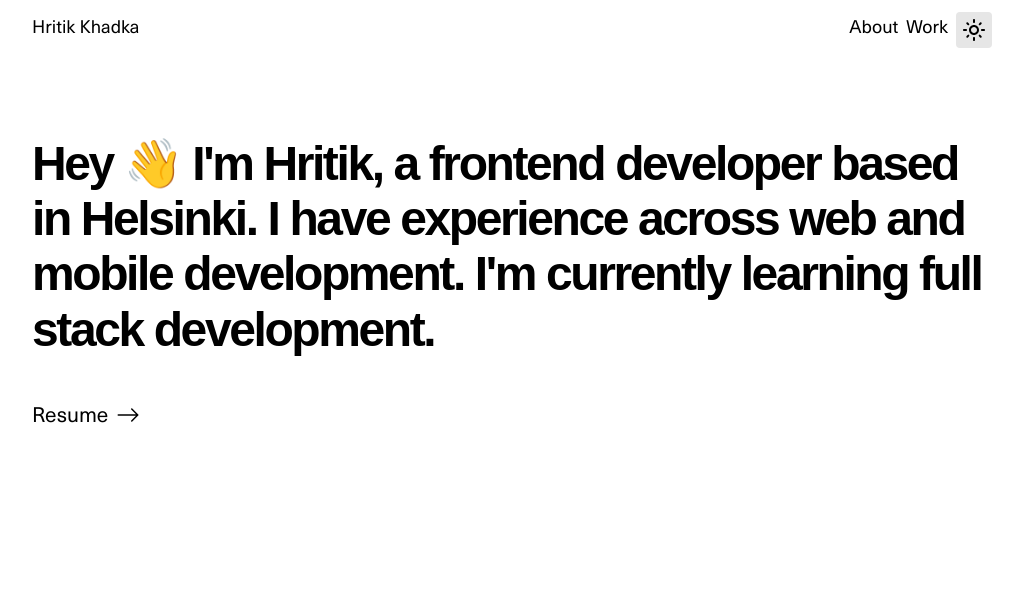
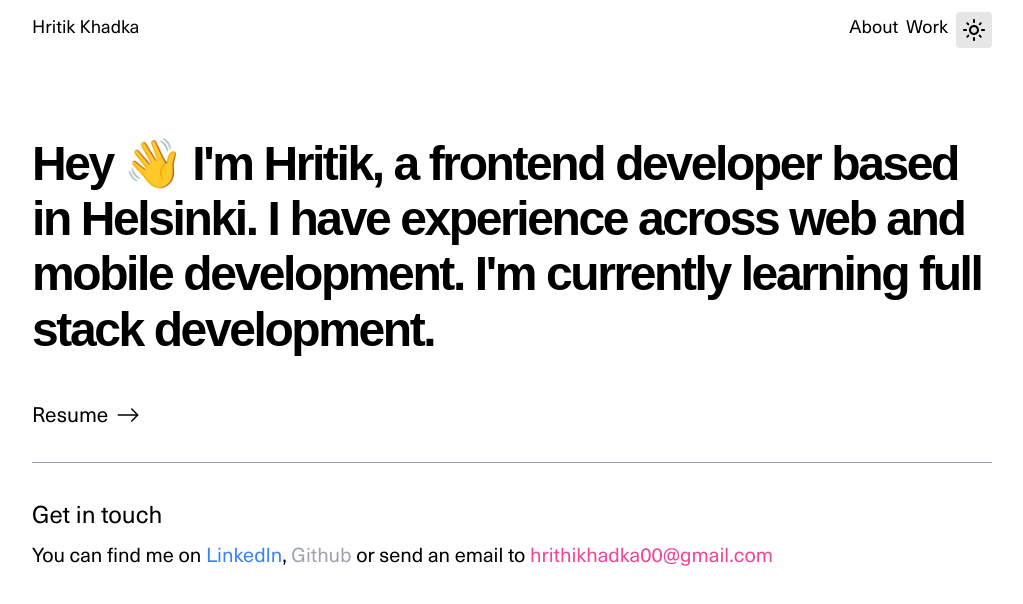
Before and after one commit to hrithikhadka/react-portfolio, a React (Vite) app: page / in a window 1280 px wide. Shown: the top 604 px of the page, without its empty margins (128-1151 px from the left). Built offline with nearby package versions, Linux system fonts and the light colour scheme; a web font is replaced by a local one.

Commit message:
add contact component

```diff
--- a/src/App.jsx
+++ b/src/App.jsx
@@ -1,5 +1,6 @@
 import Navbar from "./components/Navbar";
 import Profile from "./components/Profile";
+import Contact from "./components/Contact";
 
 function App() {
   return (
@@ -8,6 +9,7 @@ function App() {
         <div className="w-full max-w-[1024px] px-8 py-3 font-unica">
           <Navbar />
           <Profile />
+          <Contact />
         </div>
       </div>
     </>
--- /dev/null
+++ b/src/components/Contact.jsx
@@ -0,0 +1,34 @@
+const Contact = () => {
+  return (
+    <div className="mb-16">
+      <hr className="h-px my-8 bg-gray-400 border-0 dark:bg-gray-700"></hr>
+      <h3 className="text-[24px] my-[9px]">Get in touch</h3>
+      <p className="text-xl">
+        You can find me on{" "}
+        <span className="text-blue-500 cursor-pointer">
+          <a
+            href="https://www.linkedin.com/in/hrithikhadka/"
+            target="_blank"
+            rel="noreferrer"
+          >
+            Linkedln
+          </a>
+        </span>
+        ,{" "}
+        <span className="text-gray-400 cursor-pointer">
+          <a
+            href="https://github.com/hrithikhadka"
+            target="_blank"
+            rel="noreferrer"
+          >
+            Github
+          </a>
+        </span>{" "}
+        or send an email to {""}
+        <span className="text-pink-500">hrithikhadka00@gmail.com</span>
+      </p>
+    </div>
+  );
+};
+
+export default Contact;
```
